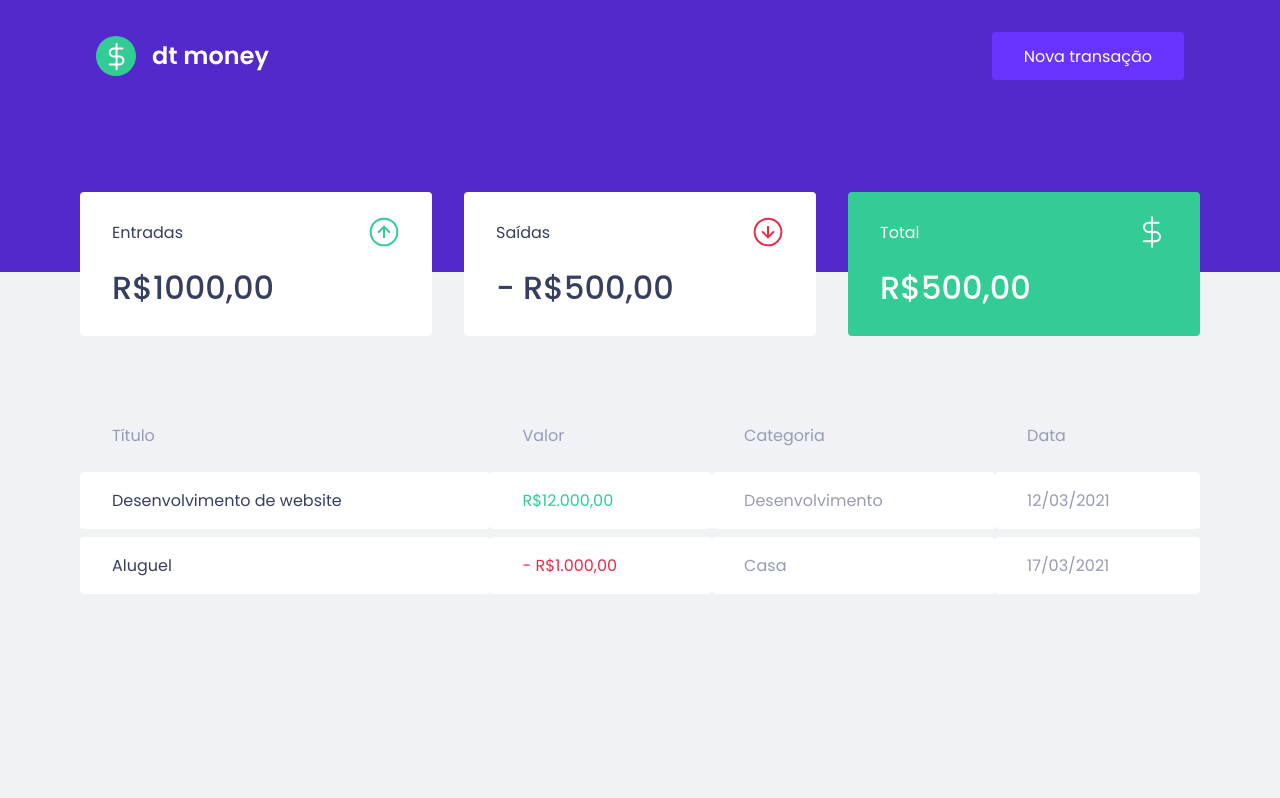
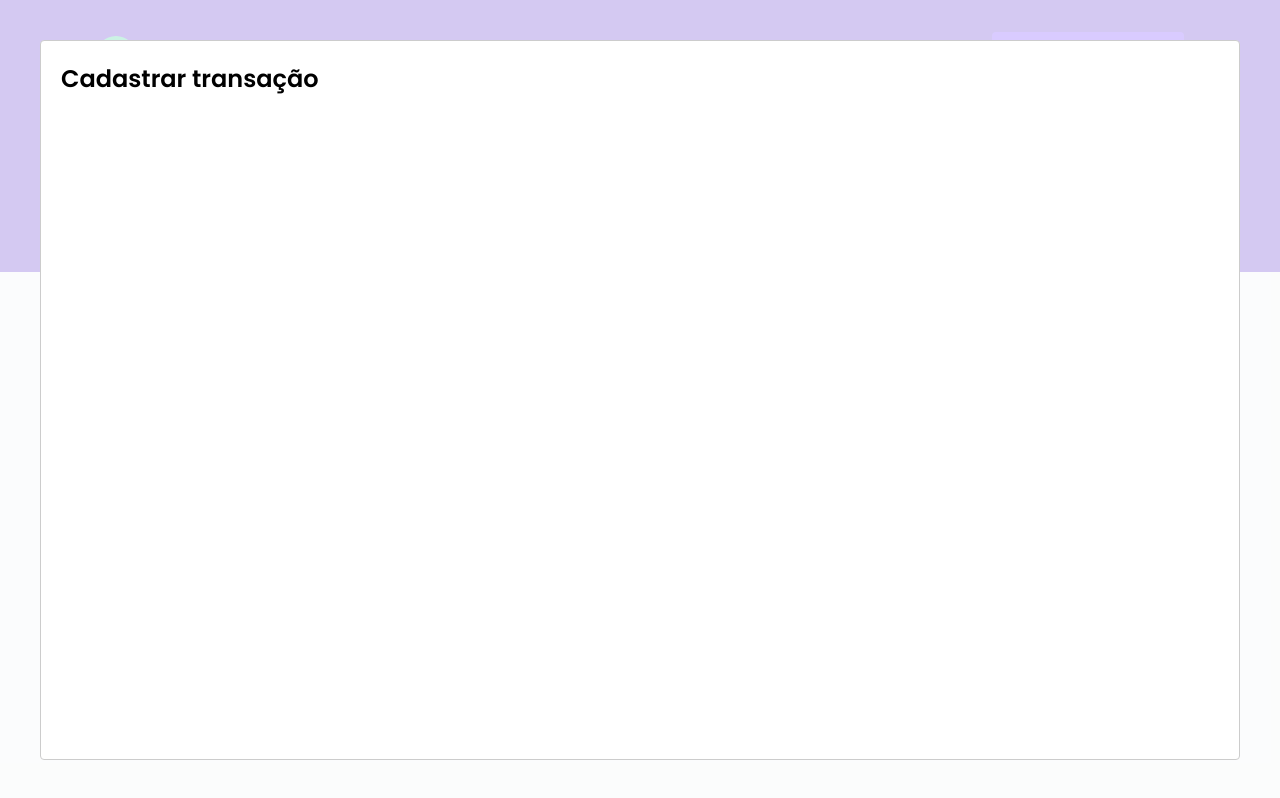
Before and after one commit to Thomaz201/the_money, a React (Create React App) app: page / in a window 1280 px wide. Both pictures are taken after a click on the button "Nova transação". Built offline with nearby package versions, Linux system fonts and the light colour scheme; no server answers; what miragejs would draw is missing.

Commit message:
Modal configured with react-modal

```diff
--- a/package.json
+++ b/package.json
@@ -9,10 +9,12 @@
     "eject": "react-scripts eject"
   },
   "dependencies": {
+    "@types/react-modal": "^3.12.0",
     "axios": "^0.21.1",
     "miragejs": "^0.1.41",
     "react": "^17.0.2",
     "react-dom": "^17.0.2",
+    "react-modal": "^3.13.1",
     "react-scripts": "4.0.3",
     "styled-components": "^5.3.0",
     "web-vitals": "^1.0.1"
--- a/src/App.tsx
+++ b/src/App.tsx
@@ -1,12 +1,34 @@
+import { useState } from 'react';
+import Modal from 'react-modal';
+
 import { Dashboard } from './components/Dashboard';
 import { Header } from './components/Header';
 import { GlobalStyle } from "./styles/global";
 
+Modal.setAppElement('#root');
+
 export function App() {
+  const [isNewTransactionModalOpen, setIsNewTransactionModalOpen] = useState(false);
+
+  function handleOpenNewTransactionModal() {
+    setIsNewTransactionModalOpen(true);
+  }
+
+  function handleCloseNewTransactionModal() {
+    setIsNewTransactionModalOpen(false);
+  }
+
   return (
     <>
-      <Header />
+      <Header onButtonClickFunction={handleOpenNewTransactionModal} />
       <Dashboard />
+
+      <Modal
+        isOpen={isNewTransactionModalOpen}
+        onRequestClose={handleCloseNewTransactionModal}
+      >
+        <h2>Cadastrar transação</h2>
+      </Modal>
       <GlobalStyle />
     </>
   );
--- a/src/components/Header/index.tsx
+++ b/src/components/Header/index.tsx
@@ -1,12 +1,16 @@
 import logoImg from '../../assets/logo.svg';
 import { Container, Content } from './styles';
 
-export const Header: React.FC = () => {
+interface HeaderProps {
+  onButtonClickFunction: () => void;
+}
+
+export const Header: React.FC<HeaderProps> = ({ onButtonClickFunction }) => {
   return (
     <Container>
       <Content>
         <img src={logoImg} alt="the money" />
-        <button type="button">
+        <button type="button" onClick={onButtonClickFunction}>
           Nova transação
         </button>
       </Content>
```
Also changed, not shown: 1 other file (tests, documents, lock files or other folders).
